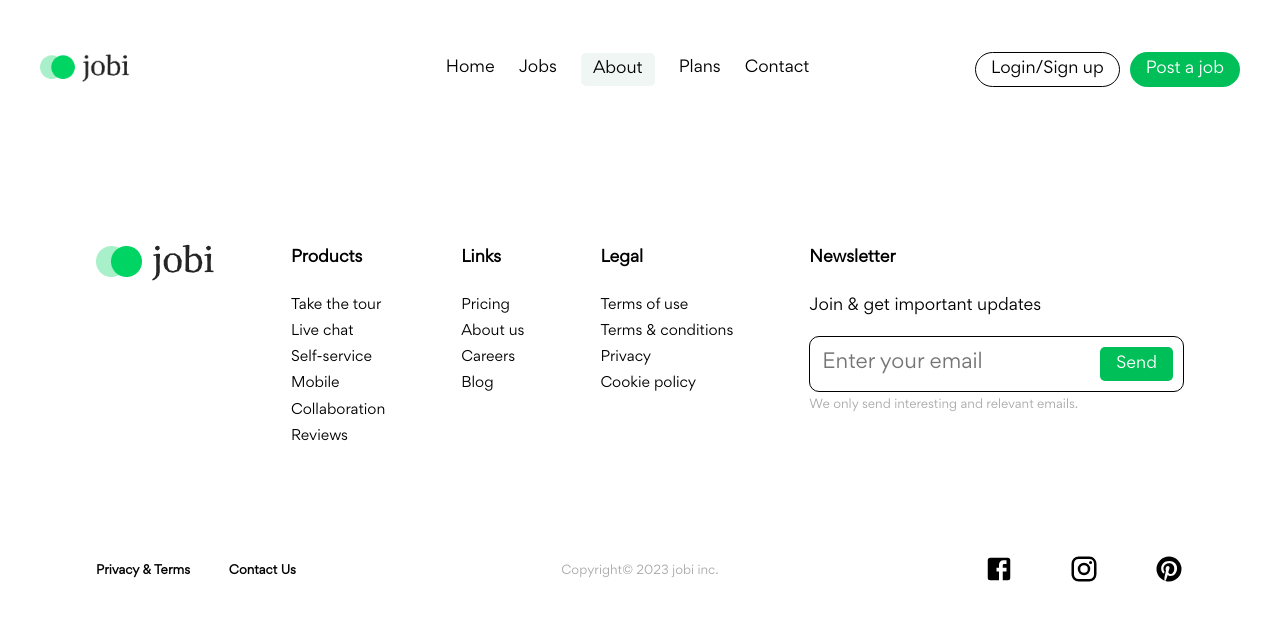
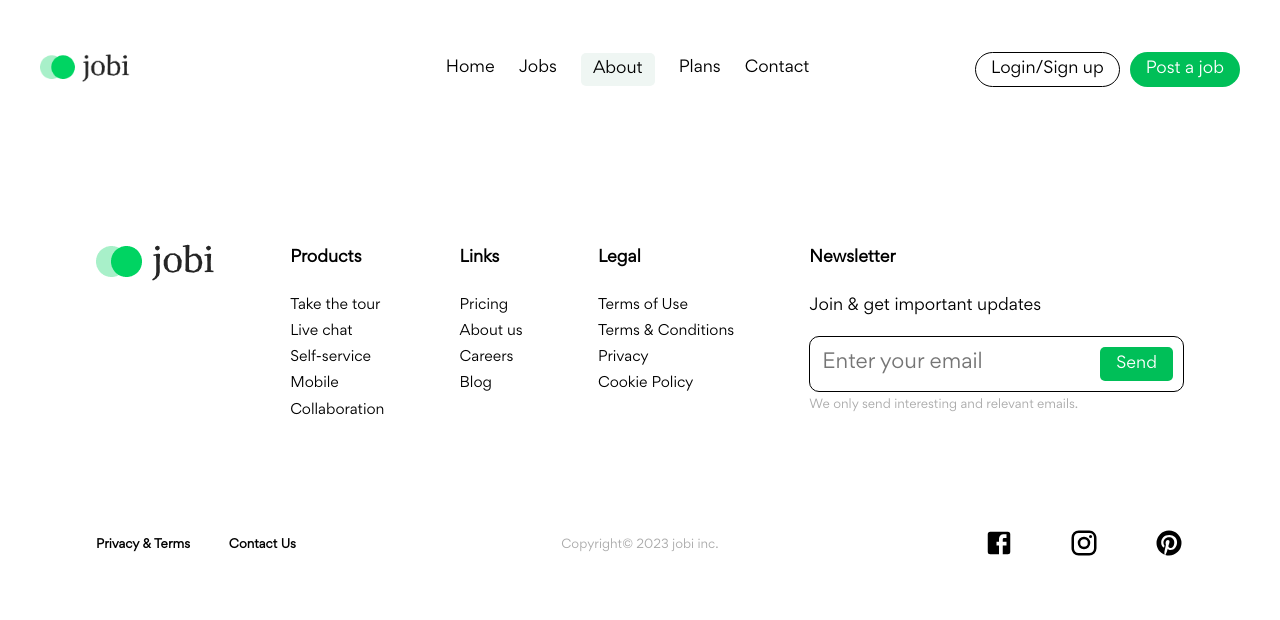
Before and after one commit to Koki001/jobApplicationBoard, a React (Create React App) app: page /jobs in a window 1280 px wide. Shown: the top 620 px of the page. Built offline with nearby package versions, Linux system fonts and the light colour scheme.

Commit message:
added dialog popups for fake terms/policy/etc buttons

```diff
--- a/public/styles/App.css
+++ b/public/styles/App.css
@@ -1110,6 +1110,16 @@ h1 span {
 .footerTop li:hover a {
   color: #00BF58;
 }
+.footerTop li .legalList {
+  cursor: pointer;
+  margin-bottom: 10px;
+  font-size: 0.7rem;
+  transition: all 0.1s linear;
+}
+.footerTop li .legalList:hover {
+  transform: scale(1.1);
+  color: #00BF58;
+}
 
 .footerNewsletter p {
   font-size: 0.8rem;
--- a/src/components/helpers/Faker.js
+++ b/src/components/helpers/Faker.js
@@ -17,7 +17,6 @@ const UserGenerator = () => {
     });
   }
 };
-
 const CompanyGenerator = () => {
   for (let i = 0; i < 10; i++) {
     push(ref(db, `/data/fakeCompanies/`), {
@@ -31,5 +30,8 @@ const CompanyGenerator = () => {
     });
   }
 };
+const ParagraphGenerator = (num) => {
+  return faker.lorem.paragraphs(num);
+};
 
-export { UserGenerator, CompanyGenerator };
+export { UserGenerator, CompanyGenerator, ParagraphGenerator };
--- a/src/components/sections/Footer.js
+++ b/src/components/sections/Footer.js
@@ -1,10 +1,35 @@
 import { Link } from "react-router-dom";
+import { useEffect, useState } from "react";
+import { ParagraphGenerator } from "../helpers/Faker";
 // MUI imports
 import PinterestIcon from "@mui/icons-material/Pinterest";
 import FacebookIcon from "@mui/icons-material/Facebook";
 import InstagramIcon from "@mui/icons-material/Instagram";
+import Button from "@mui/material/Button";
+import Dialog from "@mui/material/Dialog";
+import DialogActions from "@mui/material/DialogActions";
+import DialogContent from "@mui/material/DialogContent";
+import DialogContentText from "@mui/material/DialogContentText";
+import DialogTitle from "@mui/material/DialogTitle";
 
 const Footer = () => {
+  const [terms, setTerms] = useState(false);
+  const [conditions, setConditions] = useState(false);
+  const [privacy, setPrivacy] = useState(false);
+  const [cookies, setCookies] = useState(false);
+  const [text, setText] = useState("");
+  useEffect(() => {
+    setText(ParagraphGenerator(5));
+  }, []);
+
+  const handleOpenTerms = () => setTerms(true);
+  const handleCloseTerms = () => setTerms(false);
+  const handleOpenConditions = () => setConditions(true);
+  const handleCloseConditions = () => setConditions(false);
+  const handleOpenPrivacy = () => setPrivacy(true);
+  const handleClosePrivacy = () => setPrivacy(false);
+  const handleOpenCookies = () => setCookies(true);
+  const handleCloseCookies = () => setCookies(false);
   return (
     <footer id="contact" className="footerMain wrapper">
       <div className="footerTop">
@@ -29,9 +54,6 @@ const Footer = () => {
             <li>
               <a href="#">Collaboration</a>
             </li>
-            <li>
-              <a href="#">Reviews</a>
-            </li>
           </ul>
         </div>
         <div>
@@ -39,11 +61,9 @@ const Footer = () => {
           <ul className="footerLinks">
             <li>
               <Link to={"/pricing"}>Pricing</Link>
-              {/* <a href="#">Pricing</a> */}
             </li>
             <li>
               <Link to={"/#about"}>About us</Link>
-              {/* <a href="#">About us</a> */}
             </li>
             <li>
               <a href="#">Careers</a>
@@ -57,16 +77,114 @@ const Footer = () => {
           <h4>Legal</h4>
           <ul className="footerLegal">
             <li>
-              <a href="#">Terms of use</a>
+              <p className="legalList" onClick={handleOpenTerms}>
+                Terms of Use
+              </p>
+              <Dialog
+                open={terms}
+                onClose={handleCloseTerms}
+                aria-labelledby="alert-dialog-title"
+                aria-describedby="alert-dialog-description"
+              >
+                <DialogTitle id="alert-dialog-title">
+                  {"Terms of Use"}
+                </DialogTitle>
+                <DialogContent>
+                  <DialogContentText id="alert-dialog-description">
+                    {text}
+                  </DialogContentText>
+                </DialogContent>
+                <DialogActions>
+                  <Button color="success" onClick={handleCloseTerms} autoFocus>
+                    Ok
+                  </Button>
+                </DialogActions>
+              </Dialog>
             </li>
             <li>
-              <a href="#">Terms & conditions</a>
+              <p className="legalList" onClick={handleOpenConditions}>
+                Terms & Conditions
+              </p>
+              <Dialog
+                open={conditions}
+                onClose={handleCloseConditions}
+                aria-labelledby="alert-dialog-title"
+                aria-describedby="alert-dialog-description"
+              >
+                <DialogTitle id="alert-dialog-title">
+                  {"Terms & Conditions"}
+                </DialogTitle>
+                <DialogContent>
+                  <DialogContentText id="alert-dialog-description">
+                    {text}
+                  </DialogContentText>
+                </DialogContent>
+                <DialogActions>
+                  <Button
+                    color="success"
+                    onClick={handleCloseConditions}
+                    autoFocus
+                  >
+                    Ok
+                  </Button>
+                </DialogActions>
+              </Dialog>
             </li>
             <li>
-              <a href="#">Privacy</a>
+              <p className="legalList" onClick={handleOpenPrivacy}>
+                Privacy
+              </p>
+              <Dialog
+                open={privacy}
+                onClose={handleClosePrivacy}
+                aria-labelledby="alert-dialog-title"
+                aria-describedby="alert-dialog-description"
+              >
+                <DialogTitle id="alert-dialog-title">{"Privacy"}</DialogTitle>
+                <DialogContent>
+                  <DialogContentText id="alert-dialog-description">
+                    {text}
+                  </DialogContentText>
+                </DialogContent>
+                <DialogActions>
+                  <Button
+                    color="success"
+                    onClick={handleClosePrivacy}
+                    autoFocus
+                  >
+                    Ok
+                  </Button>
+                </DialogActions>
+              </Dialog>
             </li>
             <li>
-              <a href="#">Cookie policy</a>
+              <p className="legalList" onClick={handleOpenCookies}>
+                Cookie Policy
+              </p>
+              <Dialog
+                open={cookies}
+                onClose={handleCloseCookies}
+                aria-labelledby="alert-dialog-title"
+                aria-describedby="alert-dialog-description"
+              >
+                <DialogTitle id="alert-dialog-title">
+                  {"Cookie Policy"}
+                </DialogTitle>
+                <DialogContent>
+                  <DialogContentText id="alert-dialog-description">
+                    {text}
+                  </DialogContentText>
+                </DialogContent>
+                <DialogActions>
+                  <Button
+                    color="success"
+                    onClick={handleCloseCookies}
+                    autoFocus
+                  >
+                    Ok
+                  </Button>
+                </DialogActions>
+              </Dialog>
             </li>
           </ul>
         </div>
--- a/src/styles/layout/_footer.scss
+++ b/src/styles/layout/_footer.scss
@@ -26,6 +26,17 @@
       a {
         color: $lightGreen;
       }
+    }
+  }
+  li .legalList {
+    cursor: pointer;
+    margin-bottom: 10px;
+    font-size: 0.7rem;
+    transition: all 0.1s linear;
+    &:hover {
+      transform: scale(1.1);
+
+      color: $lightGreen;
     }
   }
 }
```
Also changed, not shown: 1 other file (tests, documents, lock files or other folders).
